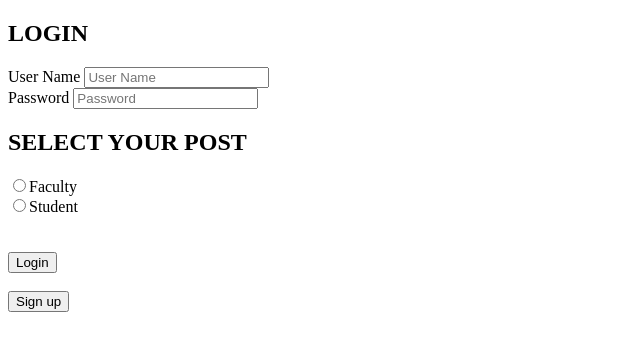
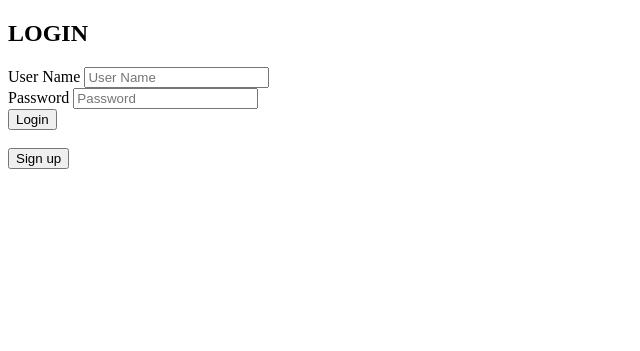
Before and after one commit to Sammie1029/Website, a PHP site: page / in a window 1280 px wide. Shown: the top 351 px of the page, without its empty margins (0-640 px from the left). Run offline with PHP 8.4, Linux system fonts and the light colour scheme.

Commit message:
Add files via upload

```diff
--- a/Home.php
+++ b/Home.php
@@ -1,7 +1,7 @@
 <?php
 session_start();
 
-if(isset($_SESSION['ID']) && isset(&_SESSION['user_name'])) {
+if(isset($_SESSION['id']) && isset(&_SESSION['user_name'])) {
 	?>
 
 	<1DOCTYPE html>
--- a/Index.php
+++ b/Index.php
@@ -14,13 +14,6 @@
 		<input type="text" name="uname" placeholder="User Name"><br>
 		<label>Password</label>
 		<input type="password" name="password" placeholder="Password"><br>
-		<h2> SELECT YOUR POST </h2>
-		<input type="radio" name="Faculty"
-		<?php if (isset($post) && $post=="Faculty") echo "checked";?>
-		value="Faculty">Faculty<br>
-		<input type="radio" name="Faculty"
-		<?php if (isset($post) && $post=="Student") echo "checked";?>
-		value="Faculty">Student<br><br><br>
 		<button type="submit">Login</button><br><br>
 	</form>
 	<form action="Register.php" method="post">
```
Also changed, not shown: Register.php (+7 -0 lines).
